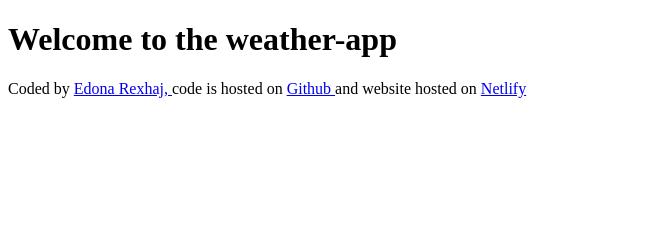
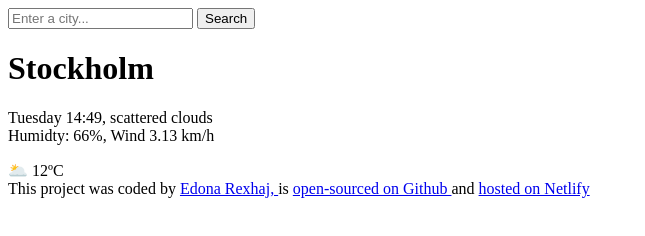
Before and after one commit to ShiineCodes/Weather, a plain HTML site: page index.html in a window 1280 px wide. Shown: the whole page, without its empty margins (0-645 px from the left). Drawn offline with Linux system fonts and the light colour scheme.

Commit message:
Added html to the project

```diff
--- a/index.html
+++ b/index.html
@@ -6,13 +6,39 @@
     <title>Document</title>
   </head>
   <body>
-    <h1>Welcome to the weather-app</h1>
+    <header>
+      <form>
+        <input type="search" placeholder="Enter a city..." required />
+        <input type="submit" value="Search" />
+      </form>
+    </header>
+    <main>
+      <div>
+        <h1>Stockholm</h1>
+        <p>
+          Tuesday 14:49, scattered clouds
+          <br />
+          Humidty: 66%, Wind 3.13 km/h
+        </p>
+      </div>
+      <div>🌥️ 12ºC</div>
+    </main>
+
     <footer>
-      Coded by <a href="https://github.com/ShiineCodes" target="_blank"> Edona Rexhaj, </a> code
-      is hosted on
-      <a href="https://github.com/ShiineCodes/Weather"  target="_blank"> Github </a> and
-      website hosted on
-      <a href="https://weatherapp-shc.netlify.app/"  target="_blank"> Netlify </a>
+      This project was coded by
+      <a href="https://github.com/ShiineCodes" target="_blank">
+        Edona Rexhaj,
+      </a>
+      is
+
+      <a href="https://github.com/ShiineCodes/Weather" target="_blank"
+        >open-sourced on Github
+      </a>
+      and
+
+      <a href="https://weatherapp-shc.netlify.app/" target="_blank"
+        >hosted on Netlify
+      </a>
     </footer>
   </body>
 </html>
```
